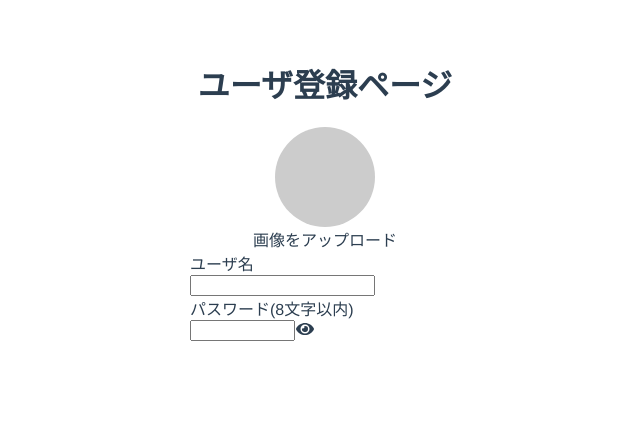
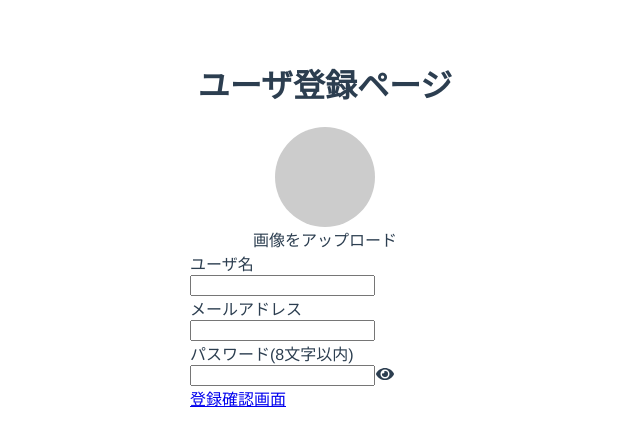
Before and after one commit to hase-maiko/app_room, a Vue app in the folder roomapp/: page /user in a window 1280 px wide. Shown: the top 446 px of the page, without its empty margins (315-955 px from the left). Built offline with nearby package versions, Linux system fonts and the light colour scheme; what vuefire would draw is missing.

Commit message:
user confirmation

```diff
--- a/roomapp/src/main.js
+++ b/roomapp/src/main.js
@@ -46,7 +46,6 @@ firebase.initializeApp({
   appId: "1:617912716362:web:d2253204baaf535e222ab3",
   measurementId: "G-5JWTB4YL0V"
 })
-
 export const db = firebase.firestore()
 export const auth = firebase.auth()
 // ここまで追加
--- a/roomapp/src/router/index.js
+++ b/roomapp/src/router/index.js
@@ -27,6 +27,14 @@ Vue.use(VueRouter)
     component: function () {
       return import( /* webpackChunkName: "about" */ '../views/User.vue')
     }
+  },
+  {
+    path: '/confirmation',
+    name: 'Confirmation',
+    // component: Confirmation
+    component: function () {
+      return import( /* webpackChunkName: "about" */ '../views/Confirmation.vue')
+    }
   }
 ]
 
--- /dev/null
+++ b/roomapp/src/views/Confirmation.vue
@@ -0,0 +1,60 @@
+<template>
+  <div class="user" id="demo">
+    <h1 class="js-title">登録内容確認ページ</h1>
+
+    <img :src="$route.params.image" class="previewImg">
+
+    <p>ユーザ名</p>
+    {{ $route.params.name }}
+
+    <p>メールアドレス</p>
+    {{ $route.params.mail }}
+
+    <p>パスワード</p>
+    <p v-if="isActive">{{ $route.params.pass }} </p>
+    <p v-else id="password">{{ dummyPass }} </p>
+    <span v-on:click="active" class="js-toggle-password">
+    <!-- <span v-on:click="passToggle" class="js-toggle-password"> -->
+      <fa icon="eye" class="passVisible fa-fw" />
+      <fa icon="eye-slash" class="passHidden fa-fw" />
+    </span>
+  </div>
+</template>
+<script>
+export default {
+  name: 'Confirmation',
+  // data()
+  data() {
+    return {
+      isVisibility: true,
+      isActive: false,
+      userPassword: this.$route.params.pass,
+      dummyPass: ""
+    };
+  },
+  // mounted
+  mounted: function() {
+    // パスワードの文字数取得
+    var text = this.userPassword;
+    var str =  text.length;
+    // 文字数の分だけ * を出力
+    var dummyPassArray = [];
+    for(let i = 0 ; i < str;  i++ ){
+      dummyPassArray.push('*');
+    }
+    // パスワードを*に変更
+    this.dummyPass = dummyPassArray.join("");
+
+
+  },
+  // methods
+  methods: {
+    active: function () {
+      this.isActive = !this.isActive;
+    }
+  }
+};
+</script>
+
+<style>
+</style>
--- a/roomapp/src/views/Home.vue
+++ b/roomapp/src/views/Home.vue
@@ -1,9 +1,10 @@
 <template>
   <div class="home">
     <p>現在時刻</p>
-    <router-link to="/">Home</router-link> |
-    <router-link to="/about">About</router-link>
-    <router-link to="/user">ユーザ登録</router-link>
+    <router-link to="/">Home</router-link> <br>
+    <router-link to="/about">About</router-link><br>
+    <router-link to="/user">ユーザ登録</router-link><br>
+    <router-link to="/confirmation">ユーザ登録確認</router-link>
 
     <!-- <HelloWorld msg="Welcome to Your Vue.js App"/> -->
   </div>
--- a/roomapp/src/views/User.vue
+++ b/roomapp/src/views/User.vue
@@ -1,14 +1,13 @@
 <template>
-  <div class="user">
+  <div class="user" id="demo">
     <h1 class="js-title">ユーザ登録ページ</h1>
-    <form>
-      <div class="form-group">
+      <form action="">
+        <div class="form-wrap">
           <!-- 画像選択 -->
-        <div v-if="dataUrl" >
+          <div v-if="dataUrl">
             <div id="image-preview" class="imagePreview">
               <img :src="dataUrl" v-if="dataUrl" class="previewImg">
             </div>
-          <button type="button" @click="resetImage" class="deleteImg">画像を削除する</button>
           </div>
           <div v-else class="imageSelect imagePreview">
             <div class="defaultImg"></div>
@@ -19,38 +18,56 @@
           <!-- ユーザ名 -->
           <div class="form-clm">
             <label for="name">ユーザ名</label><br>
-          <input type="text" class="form-control" id="name">
+            <input type="text" v-model="userName" class="form-control" id="name">
           </div>
           <!-- ユーザ名 -->
+          <!-- メールアドレス -->
+          <div class="form-clm">
+            <label for="mail-address">メールアドレス</label><br>
+            <input type="text" v-model="userMailAddress" class="form-control" id="name">
+          </div>
+          <!-- メールアドレス -->
           <!-- パスワード -->
           <div class="form-clm">
             <label for="pass">パスワード(8文字以内)</label><br>
-          <input type="password" name="pass" size="10" maxlength="8" id="pass">
+            <input type="password" v-model="userPassword" name="pass" maxlength="8" id="pass">
             <span class="field-icon js-toggle-password"><fa icon="eye" class="passVisible fa-fw" /><fa icon="eye-slash" class="passHidden fa-fw" /></span>
           </div>
           <!-- パスワード -->
-
-
-
-
-
+          <router-link :to="{
+            name: 'Confirmation',
+            params: { name: userName,
+                      mail: userMailAddress,
+                      pass: userPassword,
+                      image: dataUrl}
+          }">登録確認画面</router-link>
         </div>
     </form>
   </div>
 </template>
-
-
 <script>
 export default {
+  name: 'User',
+
+  // data()
+  data() {
+    return {
+      dataUrl: null,
+      file: null,
+      userName: "",
+      userMailAddress: "",
+      userPassword: ""
+    };
+  },
+  // mounted
   mounted: function() {
     // パスワードの表示・非表示切替
     $(".js-toggle-password").click(function () {
-      console.log("aaa");
       // iconの切り替え
       $(this).children().toggleClass("passHidden passVisible");
       // 入力フォームの取得
       let input = $(this).prev("input");
-      // type切替
+      // inputtype切替
       if (input.attr("type") == "password") {
         input.attr("type", "text");
       } else {
@@ -58,20 +75,14 @@ export default {
       }
     });
   },
-  name: 'setting',
-  data() {
-    return {
-      dataUrl: null,
-      file: null,
-    };
-  },
+  // methods
   methods: {
+    // 画像読み込み
     readImage() {
       const inputImage = document.getElementById('image');
       if (inputImage.files.length === 0) {
         return;
       }
-
       this.file = inputImage.files[0];
       const reader = new FileReader();
       reader.onload = (e) => {
@@ -79,16 +90,12 @@ export default {
       }
       reader.readAsDataURL(this.file);
     },
-    resetImage() {
-      this.dataUrl = null;
-      this.file = null;
-    },
-  },
+  }
 };
 </script>
 <style>
 /* フォームのデザイン */
-.form-group {
+.form-wrap {
   width: 270px;
   max-width: 90%;
   margin: 0 auto;
@@ -103,6 +110,7 @@ export default {
   display: inline;
 }
 
+/* 画像取得 */
 .deleteImg,
 .imageLabel {
     text-align: center;
@@ -119,10 +127,8 @@ export default {
   height: 100px;
   width: 100px;
   margin: 0 auto;
-
-  /* width: 100%; */
-  /* height: 100%; */
   border-radius: 50%;
+  object-fit: cover;
 }
 .defaultImg {
   background: #ccc;
@@ -134,6 +140,8 @@ export default {
   outline: none;
   padding: 0;
   appearance: none;
+
+  visibility: visible;
 }
 
 </style>
```
Lines whose indentation alone changed are shown as unchanged.
